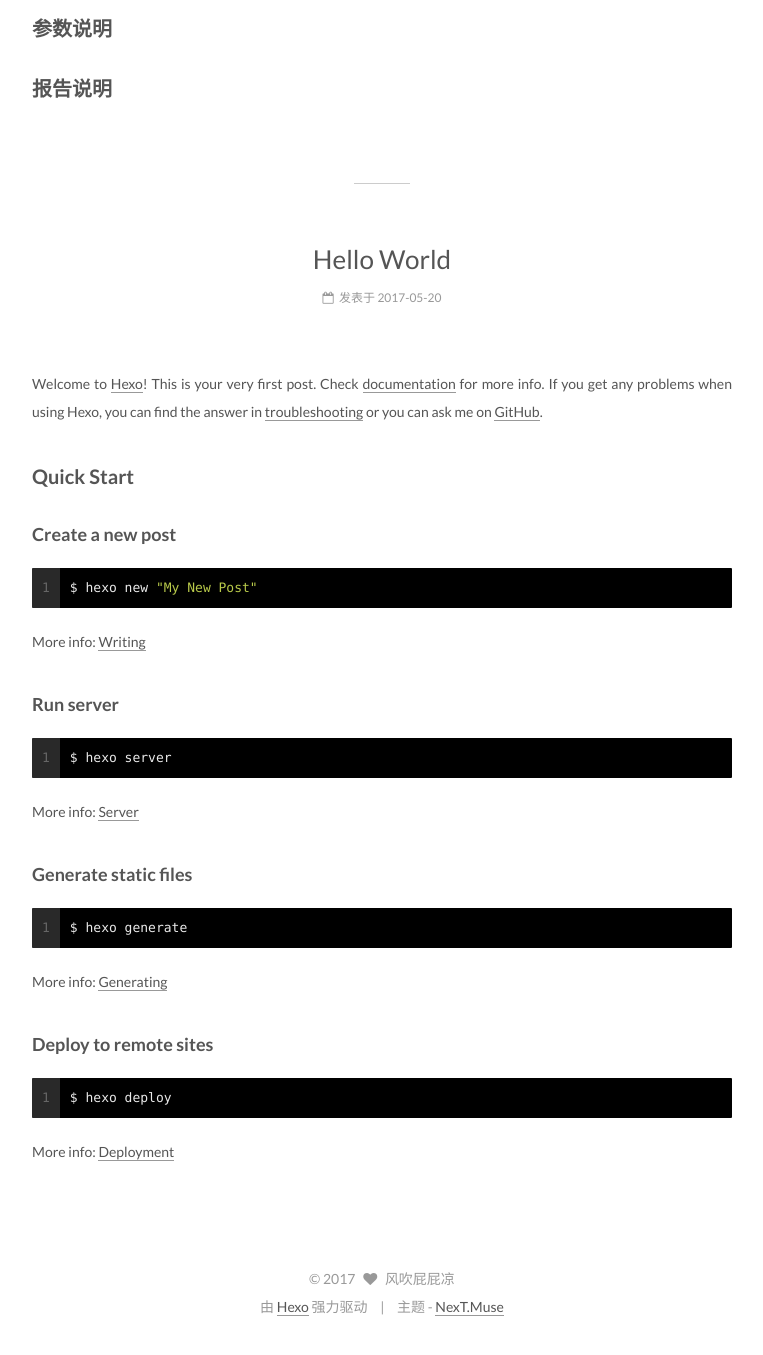
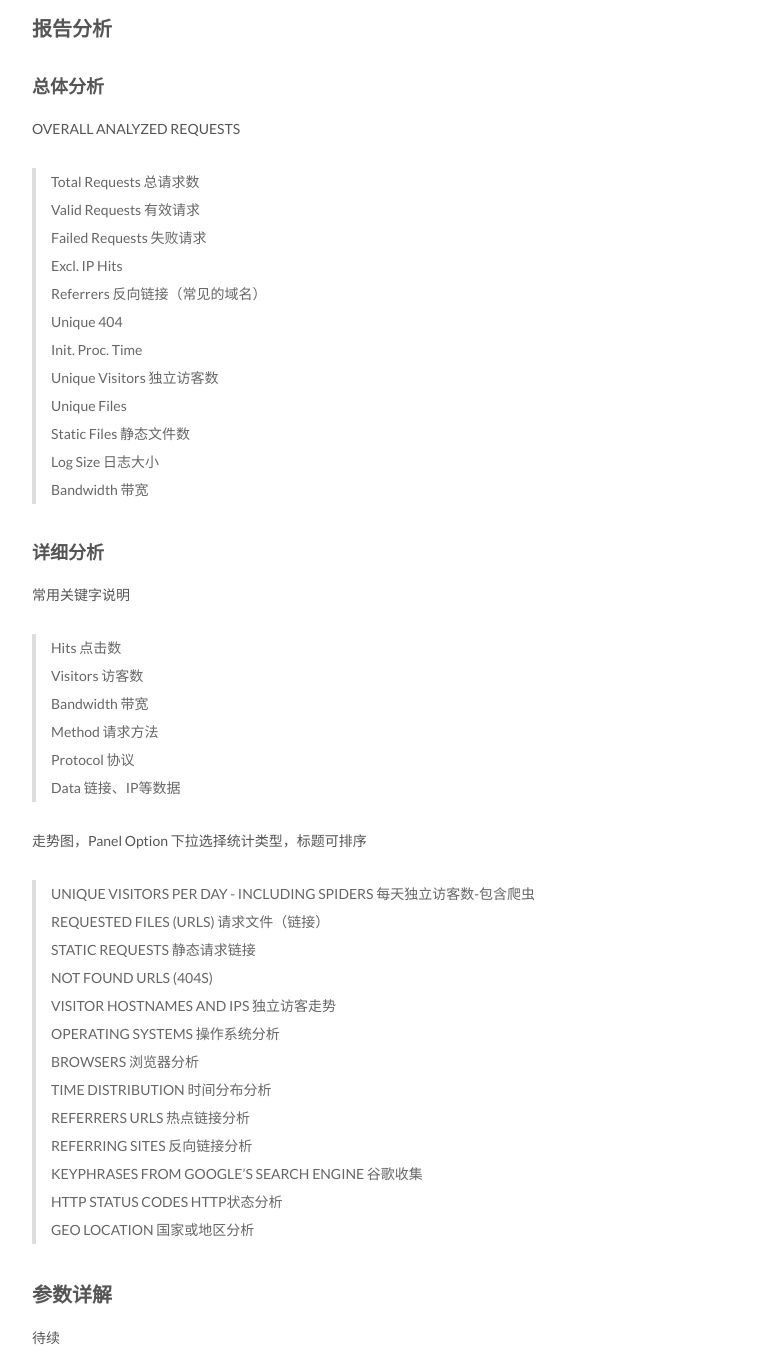
Before and after one commit to lbhuanggua/lbhuanggua.github.io, a plain HTML site: page index.html in a window 1280 px wide. Shown: the part 4884-6239 px from the top of the page, without its empty margins (258-1021 px from the left). Drawn offline with Linux system fonts and the light colour scheme.

Commit message:
Site updated: 2017-05-22 15:26:50

```diff
--- a/css/main.css
+++ b/css/main.css
@@ -1695,7 +1695,7 @@ pre .javascript .function {
   width: 4px;
   height: 4px;
   border-radius: 50%;
-  background: #41ac6e;
+  background: #ff34ff;
 }
 .links-of-blogroll {
   font-size: 13px;
--- a/index.html
+++ b/index.html
@@ -372,7 +372,20 @@
 <blockquote>
 <p>real-time-html 生成实时HTML报告<br>port 监听端口，默认 7890，可以自己指定<br>addr WebSocket服务器地址<br>ws-url</p>
 </blockquote>
-<h2 id="参数说明"><a href="#参数说明" class="headerlink" title="参数说明"></a>参数说明</h2><h2 id="报告说明"><a href="#报告说明" class="headerlink" title="报告说明"></a>报告说明</h2>
+<h2 id="报告分析"><a href="#报告分析" class="headerlink" title="报告分析"></a>报告分析</h2><h3 id="总体分析"><a href="#总体分析" class="headerlink" title="总体分析"></a>总体分析</h3><p>OVERALL ANALYZED REQUESTS</p>
+<blockquote>
+<p>Total Requests 总请求数<br>Valid Requests 有效请求<br>Failed Requests 失败请求<br>Excl. IP Hits<br>Referrers 反向链接（常见的域名）<br>Unique 404<br>Init. Proc. Time<br>Unique Visitors 独立访客数<br>Unique Files<br>Static Files 静态文件数<br>Log Size 日志大小<br>Bandwidth 带宽</p>
+</blockquote>
+<h3 id="详细分析"><a href="#详细分析" class="headerlink" title="详细分析"></a>详细分析</h3><p>常用关键字说明</p>
+<blockquote>
+<p>Hits 点击数<br>   Visitors 访客数<br>   Bandwidth 带宽<br>   Method 请求方法<br>   Protocol 协议<br>   Data 链接、IP等数据</p>
+</blockquote>
+<p>走势图，Panel Option 下拉选择统计类型，标题可排序</p>
+<blockquote>
+<p>UNIQUE VISITORS PER DAY - INCLUDING SPIDERS 每天独立访客数-包含爬虫<br>REQUESTED FILES (URLS) 请求文件（链接）<br>STATIC REQUESTS 静态请求链接<br>NOT FOUND URLS (404S)<br>VISITOR HOSTNAMES AND IPS 独立访客走势<br>OPERATING SYSTEMS 操作系统分析<br>BROWSERS 浏览器分析<br>TIME DISTRIBUTION 时间分布分析<br>REFERRERS URLS 热点链接分析<br>REFERRING SITES 反向链接分析<br>KEYPHRASES FROM GOOGLE’S SEARCH ENGINE 谷歌收集<br>HTTP STATUS CODES HTTP状态分析<br>GEO LOCATION 国家或地区分析</p>
+</blockquote>
+<h2 id="参数详解"><a href="#参数详解" class="headerlink" title="参数详解"></a>参数详解</h2><p>待续</p>
+
 
 
 
```
Also changed, not shown: 2017/05/20/goaccess/index.html (+16 -3 lines), atom.xml (+16 -3 lines).
